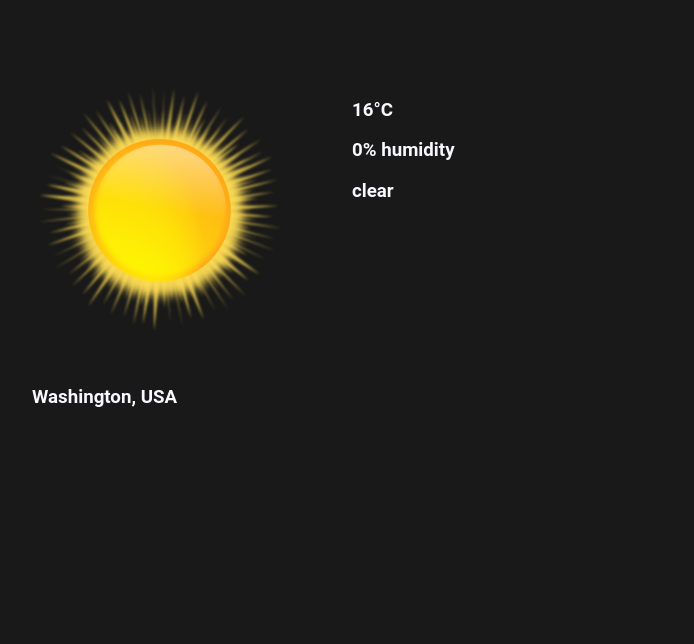
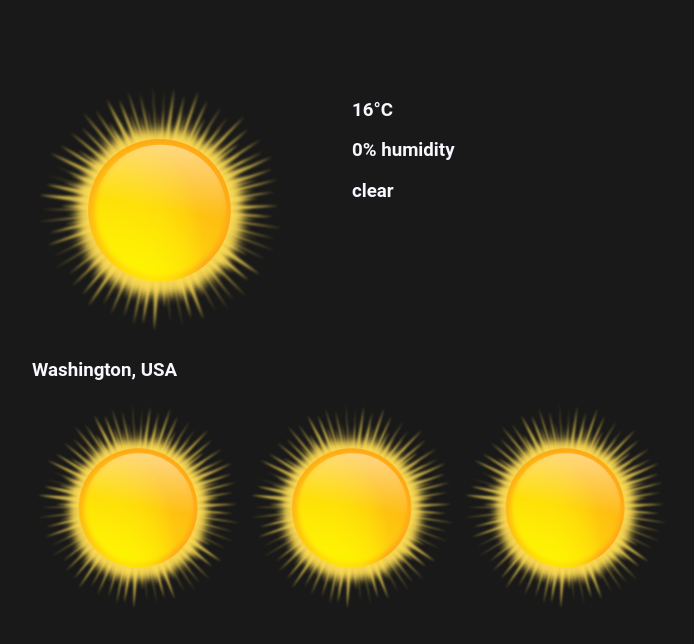
Before and after one commit to VictoriaStudios/nextJsAcademind, a Next.js app: page / in a window 1280 px wide. Shown: the top 644 px of the page, without its empty margins (288-982 px from the left). Built offline with nearby package versions, Linux system fonts and the light colour scheme; no server answers.

Commit message:
Limited forecast to 3 days and some bugfixes.

```diff
--- a/components/Forecast.js
+++ b/components/Forecast.js
@@ -1,10 +1,10 @@
 import WeatherSymbol from "./WeatherSymbol"
 
 function Forecast(props) {
-    const data = props.weatherData
+    const data = props.dayWeather
     return (
         <>
-            <WeatherSymbol weatherData={data}/>
+            <WeatherSymbol dayWeather={data}/>
         </>
 
     )
--- a/components/Weather.js
+++ b/components/Weather.js
@@ -4,6 +4,7 @@ import WeatherSymbol from './WeatherSymbol'
 
 function Weather(props) {
   const data = props.weatherData
+  console.log(data.daily[0])
   function toCelsius(kelvin) {
     return parseInt(kelvin - 273.15)
   }
@@ -140,9 +141,9 @@ function Weather(props) {
               <h3>{props.locationData.locality}, {props.locationData.countryName}</h3>
             </div>
             <div className="thirdRow">
-                {/* <div className="forecastContainer"><Forecast dayWeather={data.daily[0]}/></div>
-                <div className="forecastContainer"><Forecast dayWeather={data.daily[1]}/></div>
-                <div className="forecastContainer"><Forecast dayWeather={data.daily[2]}/></div> */}
+                {data.daily.map ((entry, index) => (
+                <div className="forecastContainer"><Forecast dayWeather={entry}/></div>
+                ))}
             </div>
           </div>
         </div>
--- a/components/WeatherSymbol.js
+++ b/components/WeatherSymbol.js
@@ -2,8 +2,8 @@ import Image from "next/image"
 
 
 function WeatherSymbol(props) {
-  const id = props.dayWeather.weather[0].id
   const data = props.dayWeather
+  const id = data.weather[0].id
   let nightTime = false
    if (data.dt > data.sunset) nightTime= true
   let imgWidth = "256"
--- a/pages/index.js
+++ b/pages/index.js
@@ -66,6 +66,7 @@ function HomePage() {
 
 
   useEffect(() => {
+    console.log (weatherData.daily)
     function getWeatherData() {
       if (navigator.geolocation) {
         navigator.geolocation.getCurrentPosition(setPosition)
@@ -73,9 +74,7 @@ function HomePage() {
           fetch (`https://api.openweathermap.org/data/2.5/onecall?lat=${pos.coords.latitude}&lon=${pos.coords.longitude}&exclude=minutely,hourly&appid=${apiKey}`)
           .then ((response) => {
             response.json().then ((data) =>  {
-              // console.log (data.daily[0])
-              // console.log (data.daily[1])
-              // console.log (data.daily[2])
+              if (data.daily.length > 3) data.daily.length=3
               setWeatherData(data)
             })
           })
```
